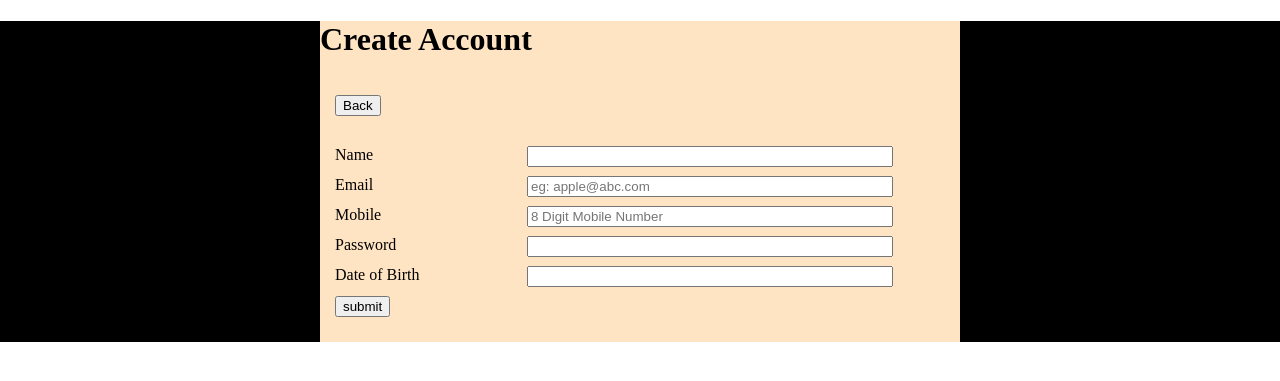
After one commit to kevinchanatmywork/sasa001, a PHP site: template views/create_account.php in a window 1280 px wide. The commit adds this page. Shown: the top 381 px of the page. Run offline with PHP 8.4, Linux system fonts and the light colour scheme; the template is opened without the code that fills it, so the values that code supplies are empty; some libraries are stand-ins or nearby versions.

Commit message:
12/09 04:21

```diff
--- /dev/null
+++ b/general.css
@@ -0,0 +1,79 @@
+/*
+To change this license header, choose License Headers in Project Properties.
+To change this template file, choose Tools | Templates
+and open the template in the editor.
+*/
+/*
+    Created on : Sep 12, 2018, 12:10:46 AM
+    Author     : chankevin
+*/
+
+body {
+    margin:0px auto;
+}
+
+
+
+.main_container{
+    margin: 0px auto;
+    background-color:activeborder;
+
+}
+
+.form{
+    margin: auto;
+    width: 50%;
+    background-color:bisque;
+    padding-bottom: 10px;
+
+
+}
+
+
+
+.row{
+    width: 100%;
+    padding: 15px;
+}
+.text_static{
+   float: left;
+   width:30%;
+}
+
+.text_field{
+   float: left;
+   width:70%;
+}
+
+
+
+@media only screen and (max-width: 600px) {
+
+    .main_container{
+    margin: 0px auto;
+    width: 100%;
+
+    }
+
+
+    .form{
+       margin: auto;
+       width: 100%;
+       background-color:bisque;
+       padding-bottom: 10px;
+
+   }
+
+   .text_static{
+      width:100%;
+   }
+
+   .text_field{
+      width:100%;
+   }
+
+   .login_button{
+       text-align: middle;
+   }
+
+}
--- /dev/null
+++ b/general_javascript.js
@@ -0,0 +1,5 @@
+/*
+ * To change this license header, choose License Headers in Project Properties.
+ * To change this template file, choose Tools | Templates
+ * and open the template in the editor.
+ */
--- /dev/null
+++ b/views/create_account.php
@@ -0,0 +1,48 @@
+
+
+<div class="form">
+<h1>Create Account</h1>
+
+<div>
+    <div class="row">
+    <form  method="post" action="" autocomplete="off">
+        <input  type="submit" name="login" value="Back"/>
+        <input  type="hidden" name="page" value="main"/>
+        <input type="hidden" name="action" value="summary"/>
+    </form>
+    </div>
+    <?php echo $error_msg; ?>
+    <form id="form_create" method="post" action="" autocomplete="off">
+        <input type="hidden" name="page" value="create_account"/>
+        <input type="hidden" name="action" value="submit"/>
+
+    <div class="row">
+        <div class="text_static">Name</div>
+        <div class="text_field"><input type="text" name="user_name" style="width:80%;"  value="<?php if(isset($_POST['user_name'])) echo $_POST['user_name'];  ?>"/></div>
+    </div>
+    <div class="row">
+        <div class="text_static">Email</div>
+        <div class="text_field"><input type="text" name="email" style="width:80%;" placeholder="eg: apple@abc.com" value="<?php if(isset($_POST['email'])) echo $_POST['email'];  ?>" /></div>
+    </div>
+
+    <div class="row">
+        <div class="text_static">Mobile</div>
+        <div class="text_field"><input type="text" name="mobile" style="width:80%;" placeholder="8 Digit Mobile Number" value="<?php if(isset($_POST['mobile'])) echo $_POST['mobile']; ?>"/></div>
+    </div>
+    <div class="row">
+        <div class="text_static">Password</div>
+        <div class="text_field"><input type="text" name="password" style="width:80%;" value="<?php if(isset($_POST['password'])) echo $_POST['password'];  ?>" /></div>
+    </div>
+     <div class="row">
+        <div class="text_static">Date of Birth</div>
+        <div class="text_field"><input type="text" name="dob" id="datepicker" readonly style="width:80%;" value="<?php if(isset($_POST['dob'])) echo $_POST['dob']; ?>" /></div>
+    </div>
+
+    <div class="row">
+        <input class="login_button" type="submit" name="submit" value="submit"/>
+    </div>
+
+    </form>
+</div>
+
+</div>
--- /dev/null
+++ b/views/header.php
@@ -0,0 +1,27 @@
+<!DOCTYPE html>
+<!--
+To change this license header, choose License Headers in Project Properties.
+To change this template file, choose Tools | Templates
+and open the template in the editor.
+-->
+<html>
+    <head>
+        <meta charset="UTF-8">
+        <title></title>
+        <link rel="stylesheet" type="text/css" href="general.css">
+        <link rel="stylesheet" href="//code.jquery.com/ui/1.12.1/themes/base/jquery-ui.css">
+  <link rel="stylesheet" href="/resources/demos/style.css">
+  <script src="https://code.jquery.com/jquery-1.12.4.js"></script>
+  <script src="https://code.jquery.com/ui/1.12.1/jquery-ui.js"></script>
+  <script>
+  $( function() {
+    $( "#datepicker" ).datepicker();
+  } );
+  </script>
+  <script src="general_javascript.js"></script>
+    </head>
+
+
+
+    <body>
+        <div class="main_container">
```
Also changed, not shown: controllers/page_controller.php (added, +65 -0 lines), index.php (+3 -14 lines), models/model.php (added, +43 -0 lines), models/users.php (added, +24 -0 lines), models/validate.php (added, +16 -0 lines), nbproject/private/private.xml (added, +8 -0 lines), views/footer.php (added, +12 -0 lines), views/login_detail.php (added, +33 -0 lines), views/login_form.php (added, +33 -0 lines).
